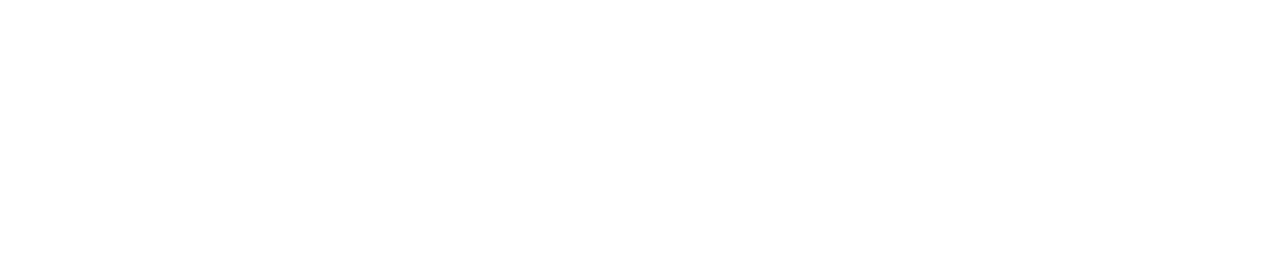
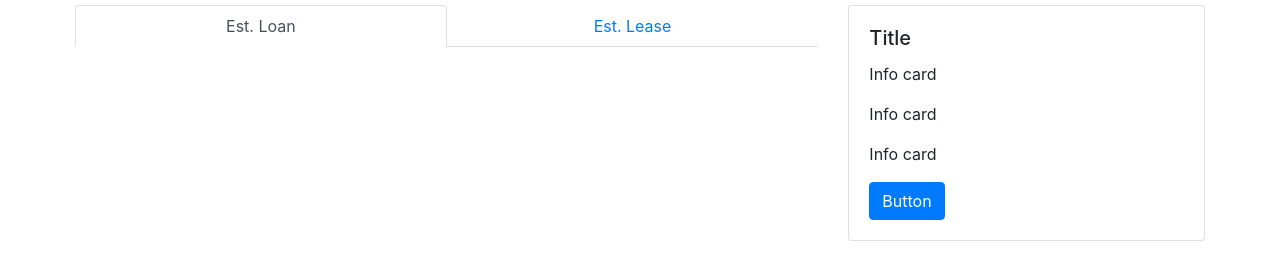
Before and after one commit to DmitryAstapenko/calculator, a React app: page / in a window 1280 px wide. Built offline with nearby package versions, Linux system fonts and the light colour scheme.

Commit message:
feat: added layout for tabs and info cards

```diff
--- a/package.json
+++ b/package.json
@@ -28,7 +28,8 @@
     "html-webpack-plugin": "^3.2.0",
     "style-loader": "^1.1.3",
     "webpack": "^4.41.5",
-    "webpack-cli": "^3.3.10"
+    "webpack-cli": "^3.3.10",
+    "webpack-dev-server": "^3.10.3"
   },
   "dependencies": {
     "bootstrap": "^4.4.1",
--- a/src/components/App.js
+++ b/src/components/App.js
@@ -1,13 +1,13 @@
 import React, { Component } from "react";
-
-import '../styles/App.css';
+import LoanAndLease from "./LoanAndLeaseCalculator.js";
+import "../styles/App.css";
 
 class App extends Component {
-    render() {
-        return (
-            <div></div>
-        );
-    }
+  render() {
+    return (
+      <LoanAndLease/>
+    );
+  }
 }
 
 export default App;
--- /dev/null
+++ b/src/components/InfoCard.js
@@ -0,0 +1,19 @@
+import React, { Fragment } from "react";
+import { Card, Button } from "react-bootstrap";
+import "../styles/InfoCard.css";
+
+function InfoCard() {
+  return (
+    <Card>
+      <Card.Body>
+        <Card.Title>Title</Card.Title>
+        <Card.Text>Info card</Card.Text>
+        <Card.Text>Info card</Card.Text>
+        <Card.Text>Info card</Card.Text>
+        <Button variant="primary">Button</Button>
+      </Card.Body>
+    </Card>
+  );
+}
+
+export default InfoCard;
--- /dev/null
+++ b/src/components/LeaseCalculator.js
@@ -0,0 +1,12 @@
+import React, { Fragment, Component } from "react";
+import "../styles/LeaseCalculator.css";
+
+class LeaseCalculator extends Component {
+  render() {
+    return (
+      <Fragment></Fragment>
+    );
+  }
+}
+
+export default LeaseCalculator;
--- /dev/null
+++ b/src/components/LoanAndLeaseCalculator.js
@@ -0,0 +1,32 @@
+import React, { Component } from "react";
+import { Container, Row, Col, Tab, Tabs } from "react-bootstrap";
+import "../styles/LoanAndLeaseCalculator.css";
+import LoanCalculator from "./LoanCalculator.js";
+import LeaseCalculator from "./LeaseCalculator.js";
+import InfoCard from "./InfoCard.js";
+
+class LoanAndLeaseCalculator extends Component {
+  render() {
+    return (
+      <Container>
+        <Row>
+          <Col md={8}>
+            <Tabs justify>
+              <Tab eventKey="loan" title="Est. Loan">
+                <LoanCalculator/>
+              </Tab>
+              <Tab eventKey="lease" title="Est. Lease">
+                <LeaseCalculator/>
+              </Tab>
+            </Tabs>
+          </Col>
+          <Col md={4}>
+            <InfoCard/>
+          </Col>
+        </Row>
+      </Container>
+    );
+  }
+}
+
+export default LoanAndLeaseCalculator;
--- /dev/null
+++ b/src/components/LoanCalculator.js
@@ -0,0 +1,12 @@
+import React, { Fragment, Component } from "react";
+import "../styles/LoanCalculator.css";
+
+class LoanCalculator extends Component {
+  render() {
+    return (
+      <Fragment></Fragment>
+    );
+  }
+}
+
+export default LoanCalculator;
--- /dev/null
+++ b/src/styles/LoanAndLeaseCalculator.css
@@ -0,0 +1,3 @@
+.container {
+  padding: 5px;
+}
```
Also changed, not shown: dist/index.html, src/styles/InfoCard.css (added), src/styles/LeaseCalculator.css (added), src/styles/LoanCalculator.css (added), 1 other file.
